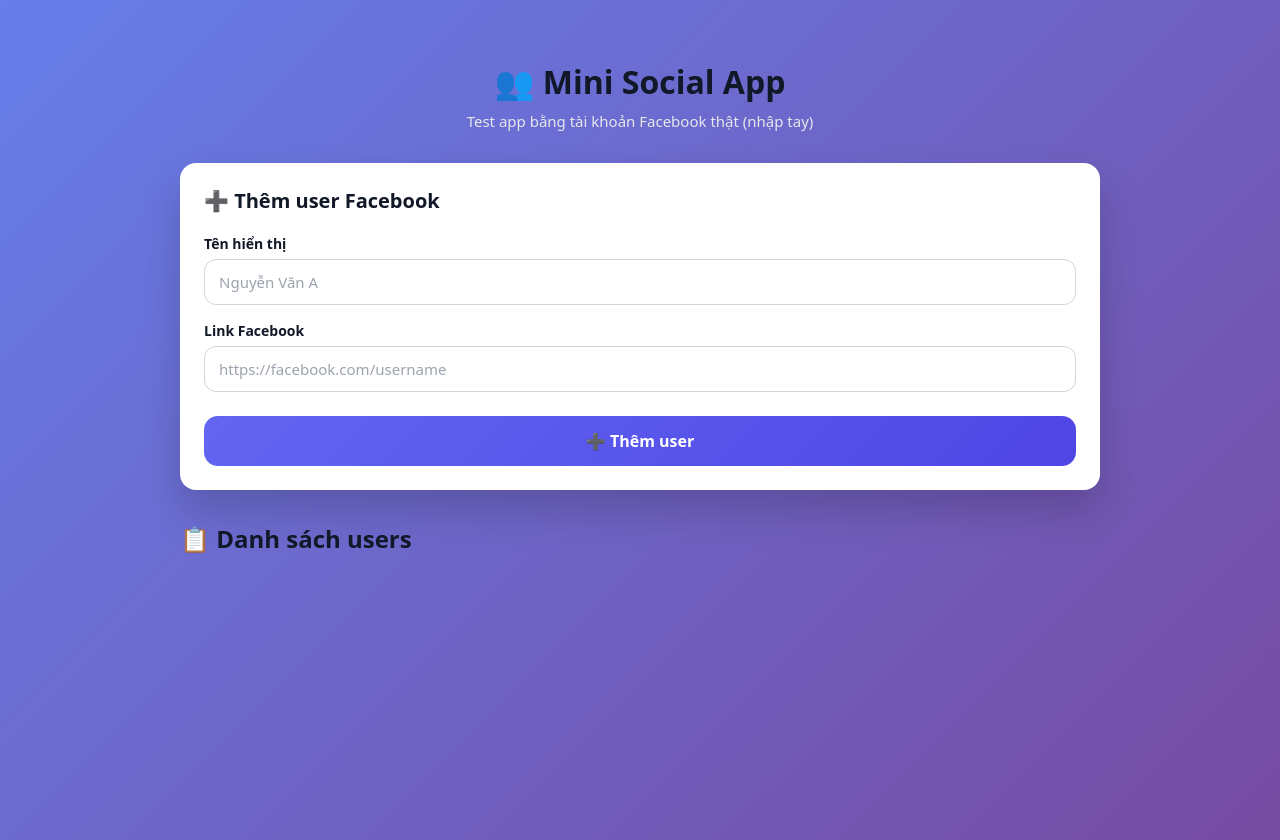
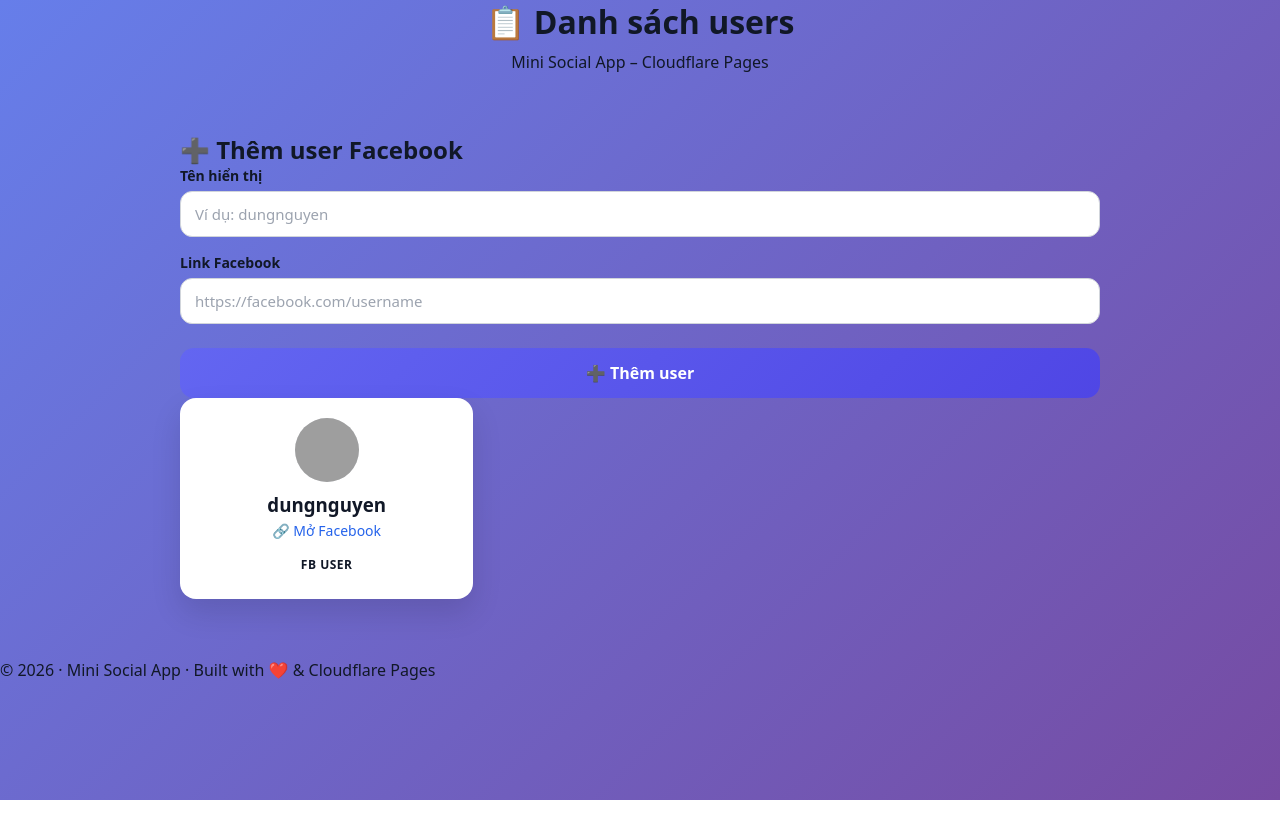
Before and after one commit to TranKhongLo/Follow-cheo-fb, a plain HTML site: page app/index.html in a window 1280 px wide. After the commit the page ends 800 px from the top, so only its background shows below. Drawn offline with Linux system fonts and the light colour scheme; grey boxes are pictures that could not be loaded.

Commit message:
Refactor index.html structure and update headers

```diff
--- a/app/index.html
+++ b/app/index.html
@@ -4,37 +4,46 @@
   <meta charset="UTF-8" />
   <meta name="viewport" content="width=device-width, initial-scale=1.0" />
   <title>Mini Social App</title>
+
+  <!-- CSS -->
   <link rel="stylesheet" href="style.css" />
+
+  <!-- Google Font -->
+  <link rel="preconnect" href="https://fonts.googleapis.com">
+  <link rel="preconnect" href="https://fonts.gstatic.com" crossorigin>
+  <link href="https://fonts.googleapis.com/css2?family=Inter:wght@400;600;700&display=swap" rel="stylesheet">
 </head>
+
 <body>
-
-<main class="container">
-  <!-- HEADER -->
-  <header>
-    <h1>👥 Mini Social App</h1>
-    <p class="subtitle">Test app bằng tài khoản Facebook thật (nhập tay)</p>
+  <!-- ================= HEADER ================= -->
+  <header class="app-header">
+    <h1>📋 Danh sách users</h1>
+    <p>Mini Social App – Cloudflare Pages</p>
   </header>
 
-  <!-- ADD USER FORM -->
-  <section class="card">
+  <!-- ================= MAIN ================= -->
+  <main class="container">
+
+    <!-- ===== FORM ADD USER ===== -->
+    <section class="form-section">
       <h2>➕ Thêm user Facebook</h2>
 
-    <form id="addUserForm">
+      <form id="userForm" autocomplete="off">
         <div class="form-group">
           <label for="name">Tên hiển thị</label>
           <input
             type="text"
             id="name"
-          placeholder="Nguyễn Văn A"
+            placeholder="Ví dụ: dungnguyen"
             required
           />
         </div>
 
         <div class="form-group">
-        <label for="fb">Link Facebook</label>
+          <label for="facebook">Link Facebook</label>
           <input
             type="url"
-          id="fb"
+            id="facebook"
             placeholder="https://facebook.com/username"
             required
           />
@@ -46,13 +55,21 @@
       </form>
     </section>
 
-  <!-- USERS LIST -->
-  <section>
-    <h2>📋 Danh sách users</h2>
-    <div id="result" class="users-grid"></div>
+    <!-- ===== USER LIST ===== -->
+    <section class="users-section">
+      <div id="users" class="users-grid"></div>
     </section>
+
   </main>
 
+  <!-- ================= FOOTER ================= -->
+  <footer class="app-footer">
+    <p>
+      © 2026 · Mini Social App · Built with ❤️ & Cloudflare Pages
+    </p>
+  </footer>
+
+  <!-- JS -->
   <script src="app.js"></script>
 </body>
 </html>
```
Lines whose indentation alone changed are shown as unchanged.
